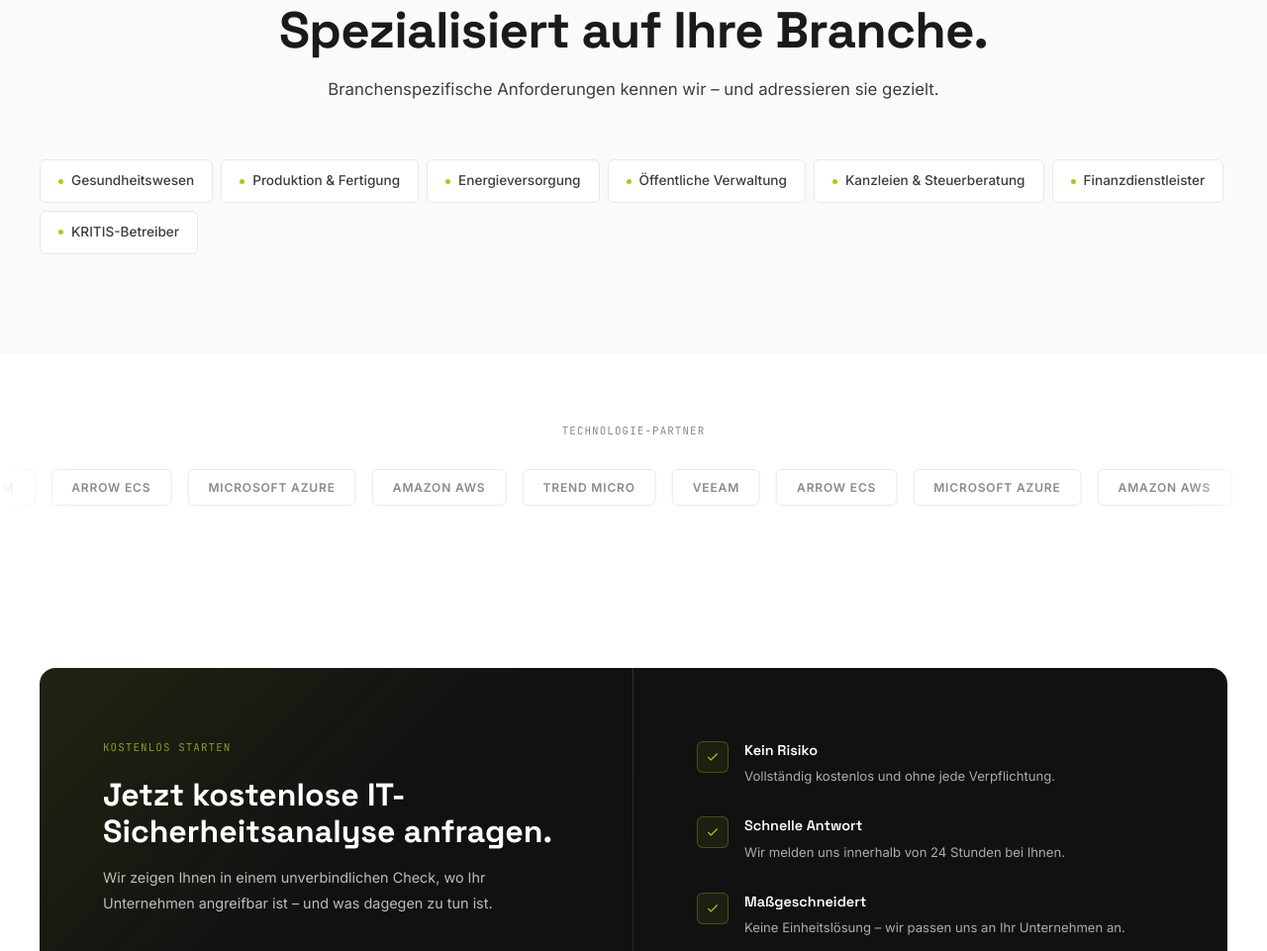
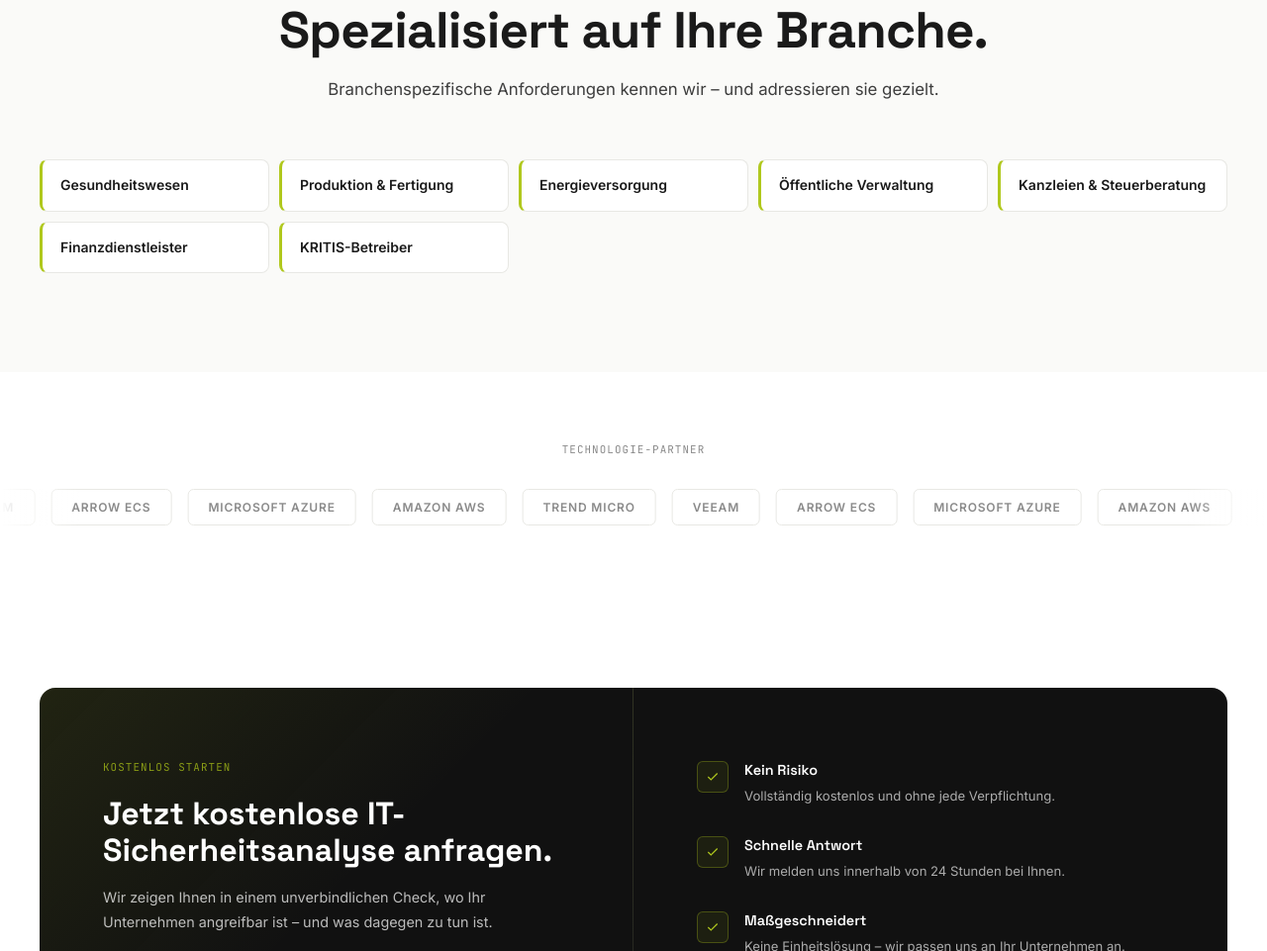
Before and after one commit to scaleyourvision1-lab/core-protect-it, a plain HTML site: page index.html in a window 1280 px wide. Shown: the part 4396-5357 px from the top of the page at 99% size. Drawn offline with Linux system fonts and the light colour scheme.

Commit message:
redesign: sector tags as grid cards with green left border
Co-Authored-By: Claude Sonnet 4.6 <noreply@anthropic.com>

```diff
--- a/css/style.css
+++ b/css/style.css
@@ -489,16 +489,18 @@ p { line-height: 1.75; }
 .process-step p  { font-size: 0.82rem; color: var(--ink-2); line-height: 1.65; }
 
 /* ===== Sectors ===== */
-.sectors { display: flex; flex-wrap: wrap; gap: 8px; }
+.sectors { display: grid; grid-template-columns: repeat(auto-fill, minmax(200px, 1fr)); gap: 10px; }
 .sector {
-  display: flex; align-items: center; gap: 8px;
-  border: 1px solid var(--rule); background: var(--white);
-  border-radius: 6px; padding: 10px 18px;
-  font-size: 0.85rem; font-weight: 500; color: var(--ink-2);
-  transition: border-color var(--t), color var(--t);
+  display: flex; align-items: center; gap: 12px;
+  background: var(--white);
+  border: 1px solid var(--rule);
+  border-left: 3px solid var(--green);
+  border-radius: 8px; padding: 14px 18px;
+  font-size: 0.875rem; font-weight: 600; color: var(--ink);
+  transition: background var(--t), border-color var(--t);
 }
-.sector:hover { border-color: var(--green); color: var(--ink); }
-.sector-dot { width: 5px; height: 5px; border-radius: 50%; background: var(--green); flex-shrink: 0; }
+.sector:hover { background: var(--bg-off); border-color: var(--green); }
+.sector-dot { display: none; }
 
 /* ===== Marquee ===== */
 .marquee-wrap { overflow: hidden; position: relative; }
```
